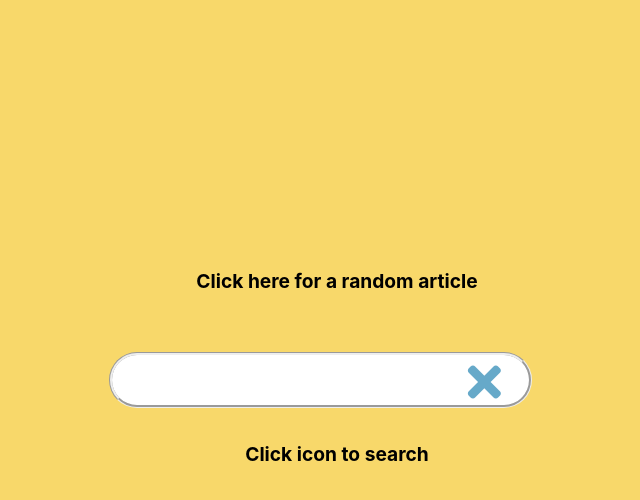
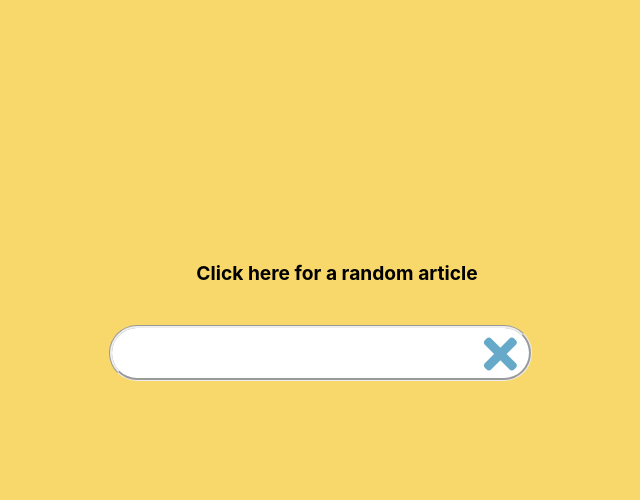
Before and after one commit to SnowLLL/wikipedia, a React (Create React App) app: page / in a window 1280 px wide. Both pictures are taken after a click on the icon 639 px from the left and 368 px from the top of the page. Shown: the top 500 px of the page, without its empty margins (303-943 px from the left). Built offline with nearby package versions, Linux system fonts and the light colour scheme; the HTML template or start-up script is replaced by a standard one.

Commit message:
add functions

```diff
--- a/public/index.html
+++ b/public/index.html
@@ -30,6 +30,7 @@
   <body>
     <noscript>You need to enable JavaScript to run this app.</noscript>
     <script src="https://unpkg.com/@babel/standalone/babel.min.js"></script>
+    <script src="https://code.jquery.com/jquery-3.6.0.min.js"></script>
     <div id="root"></div>
 
   </body>
--- a/src/App.js
+++ b/src/App.js
@@ -1,25 +1,72 @@
 import './index.css'
+import React from 'react';
 
-const displayHandler = () =>{
+function App() {
+  const [state, setstate] = React.useState({
+    value:''
+  })
+  const [items, setItems] = React.useState({
+    title:'',
+    pageid:''
+  });
+
+  const displayHandler = (e) =>{
     document.getElementById('searchIcon').style.visibility = 'hidden';
     document.getElementById('inputBar').style.visibility = 'visible';
+    document.getElementById('description').style.visibility = 'hidden';
+
   }
   const reset = () => {
     document.getElementById('searchIcon').style.visibility = 'visible';
     document.getElementById('inputBar').style.visibility = 'hidden';
+    document.getElementById('description').style.visibility = 'visible';
+    document.getElementById('searchResult').innerHTML ='';
+    setstate({
+      value:''
+    });
   }
 
-function App() {
+  const handleChange = (e) => {
+      setstate({
+        value: e.target.value
+      })
+  }
+  const handleSubmit = (e) => {
+    e.preventDefault();
+    document.getElementById('inputBar').style.visibility = 'visible';
+    getContents();
+  }
+
+  const getContents = () =>{
+    fetch(`https://en.wikipedia.org/w/api.php?action=query&list=search&prop=info&inprop=url&utf8=&format=json&origin=*&srlimit=20&srsearch=${state.value}`)
+    .then(res=>res.json())
+    .then(result=>{
+      result = result.query.search;
+
+      result.map((item)=>{
+        setItems({
+          title: item.title,
+          pageid: item.pageid
+        })
+        return document.getElementById('searchResult').insertAdjacentHTML('beforeend',
+               "<div><a href='https://en.wikipedia.org/?curid="+item.pageid+"'><h3>"+item.title+"</h3></a></div>");
+      })
+    })
+  }
+
   return (
     <div className="App">
       <div>
          <p>Click here for a random article</p>
          <div id="searchIcon">
-            <i class="fas fa-search fa-7x" onClick ={displayHandler}></i>
+            <i className="fas fa-search fa-7x" onClick ={displayHandler}></i>
          </div>
          <div id="inputBar">
-            <input type="text" id="searchWords"></input>
-            <i class="fas fa-times fa-3x" id="resetBIcon" onClick={reset}></i>
+            <form onSubmit={handleSubmit}>
+              <input type="text" id="searchWords" name='words' value={state.value} onChange={handleChange}></input>
+              <i className="fas fa-times fa-3x" id="resetBIcon" onClick={reset}></i>
+              <p id="searchResult" />
+            </form>
          </div>
          <p id="description">Click icon to search</p>
       </div>
--- a/src/index.css
+++ b/src/index.css
@@ -30,13 +30,13 @@ i {
   animation: trans 3s ease-in-out;
 }
 
-input {
+#searchWords {
   border: groove;
   border-radius: 50px !important;
   width: 33vw;
   height: 7vh;
   position: relative;
-  top: -10vh;
+  top: -6.2em;
   cursor: text;
   outline-style: none;
 }
@@ -47,11 +47,17 @@ input {
 
 #resetBIcon {
   position: relative;
-  left: -5vw;
-  top: -8.3vh;
+  left: -1em;
+  top: -1.8em;
 }
 
 #description {
   position: relative;
-  top: -6vh;
+  top: -7vh;
 }
+
+a {
+  font-size: smaller;
+  color: #66a9c9;
+  text-decoration: #20a162;
+}
```
Also changed, not shown: src/HandleSubmit.js (added, +27 -0 lines), public/manifest.json. Lines whose indentation alone changed are shown as unchanged.
